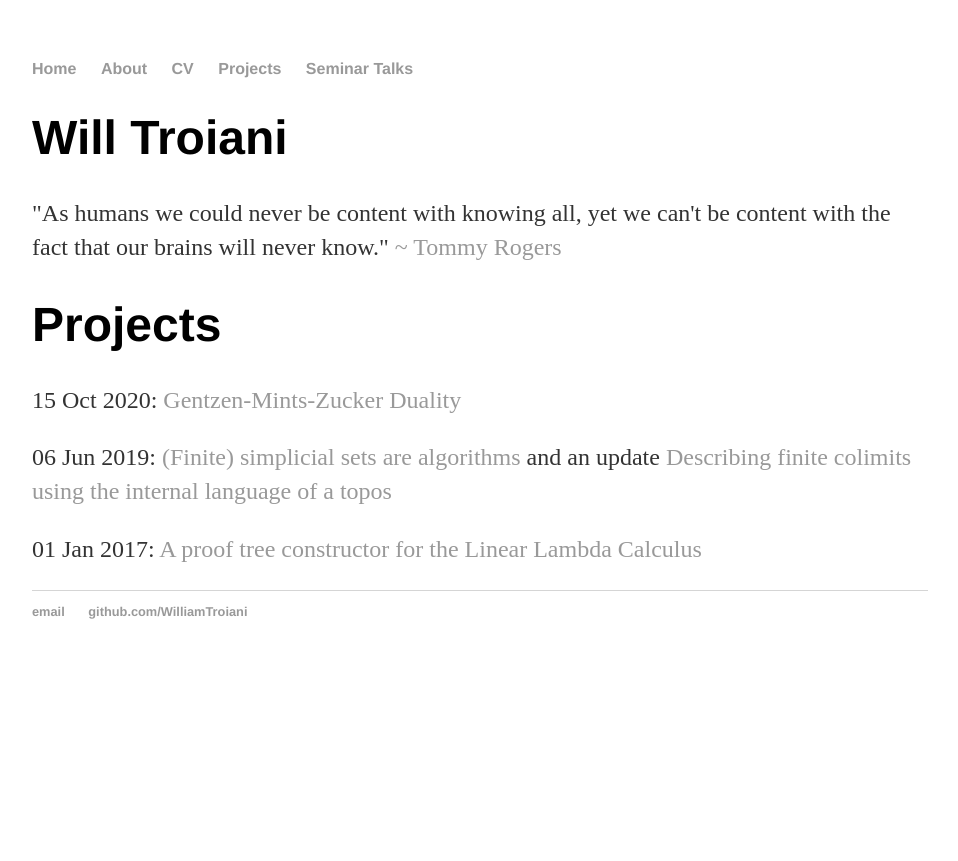
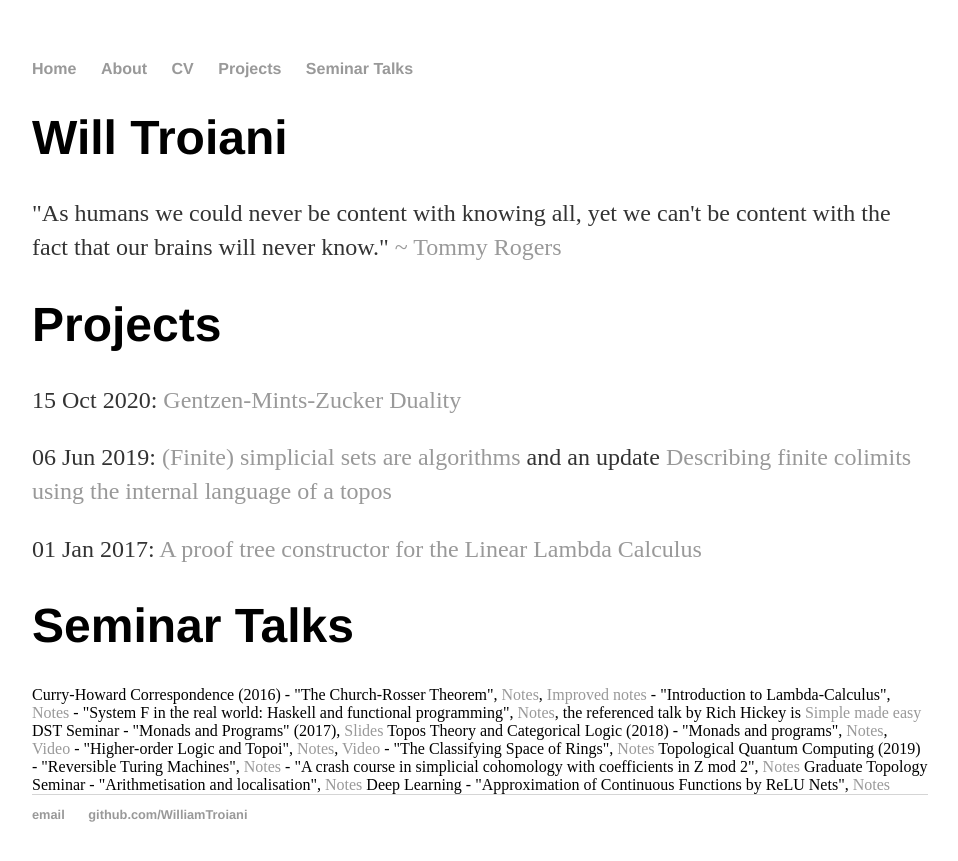
Before and after one commit to WilliamTroiani/WilliamTroiani.github.io, a Jekyll site: the page built from index.html, in a window 1280 px wide. Shown: the top 861 px of the page, without its empty margins (160-1118 px from the left). Built offline with Jekyll 4.4.1, drawn with Linux system fonts in a browser that asks for light colours.

Commit message:
you know

```diff
--- a/index.html
+++ b/index.html
@@ -8,5 +8,28 @@ title: Will Troiani
 </div><!-- /.blurb -->
 <h1>Projects</h1>
 <p>15 Oct 2020: <a href="https://arxiv.org/abs/2008.10131">Gentzen-Mints-Zucker Duality</a></p>
-<p>06 Jun 2019: <a href="http://williamtroiani.github.io/pdfs/FiniteSimplicialSetsareAlgorithms.pdf">(Finite) simplicial sets are algorithms</a> and an update <a href="https://williamtroiani.github.io/pdfs/FiniteSimplicialSetsAsAlgs.pdf">Describing finite colimits using the internal language of a topos</a></p>
+<p>06 Jun 2019: <a href="http://williamtroiani.github.io/pdfs/FiniteSimplicialSetsareAlgorithms.pdf">(Finite) simplicial sets are algorithms</a> and an update <a href="http://WilliamTroiani.github.io/pdfs/FiniteSimplicialSetsAsAlgs.pdf">Describing finite colimits using the internal language of a topos</a></p>
 <p>01 Jan 2017: <a href="https://github.com/WilliamTroiani/linearlambdacalculus/tree/master/Working%20code">A proof tree constructor for the Linear Lambda Calculus</a></p>
+<h1>Seminar Talks</h1>
+Curry-Howard Correspondence (2016)
+- "The Church-Rosser Theorem", <a href = "http://therisingsea.org/notes/talk-will-churchrosser.pdf">Notes</a>, <a href = "https://williamtroiani.github.io/pdfs/ChurchRosserTheorem.pdf">Improved notes</a>
+- "Introduction to Lambda-Calculus", <a href = "http://therisingsea.org/notes/talk-will-lambda.pdf">Notes</a>
+- "System F in the real world: Haskell and functional programming", <a href = "http://therisingsea.org/notes/talk-will-haskell.pdf">Notes</a>, the referenced talk by Rich Hickey is <a href = "https://www.infoq.com/presentations/Simple-Made-Easy/">Simple made easy</a>
+
+DST Seminar
+- "Monads and Programs" (2017), <a href = "http://williamtroiani.github.io/pdfs/MonadsinCategoryTheoryandComputerScience.pdf">Slides</a>
+
+Topos Theory and Categorical Logic (2018)
+- "Monads and programs", <a href = "http://therisingsea.org/notes/ch2018-lecture3.pdf">Notes</a>, <a href = "https://vimeo.com/261278443">Video</a>
+- "Higher-order Logic and Topoi", <a href = "http://therisingsea.org/notes/ch2018-lecture8.pdf">Notes</a>, <a href = "https://vimeo.com/269326119">Video</a>
+- "The Classifying Space of Rings", <a href = "http://therisingsea.org/notes/ch2018-lecture14.pdf">Notes</a>
+
+Topological Quantum Computing (2019)
+- "Reversible Turing Machines", <a href = "http://therisingsea.org/notes/talk-will-reversible.pdf">Notes</a>
+- "A crash course in simplicial cohomology with coefficients in Z mod 2", <a href = "http://therisingsea.org/notes/talk-will-homology.pdf">Notes</a>
+
+Graduate Topology Seminar
+- "Arithmetisation and localisation", <a href = "https://williamtroiani.github.io/pdfs/ArithmetisationandInteraction.pdf">Notes</a>
+
+Deep Learning
+- "Approximation of Continuous Functions by ReLU Nets", <a href = "https://williamtroiani.github.io/pdfs/Approximation_of_Continuous_Functions_by_ReLU_Nets.pdf">Notes</a>
```
